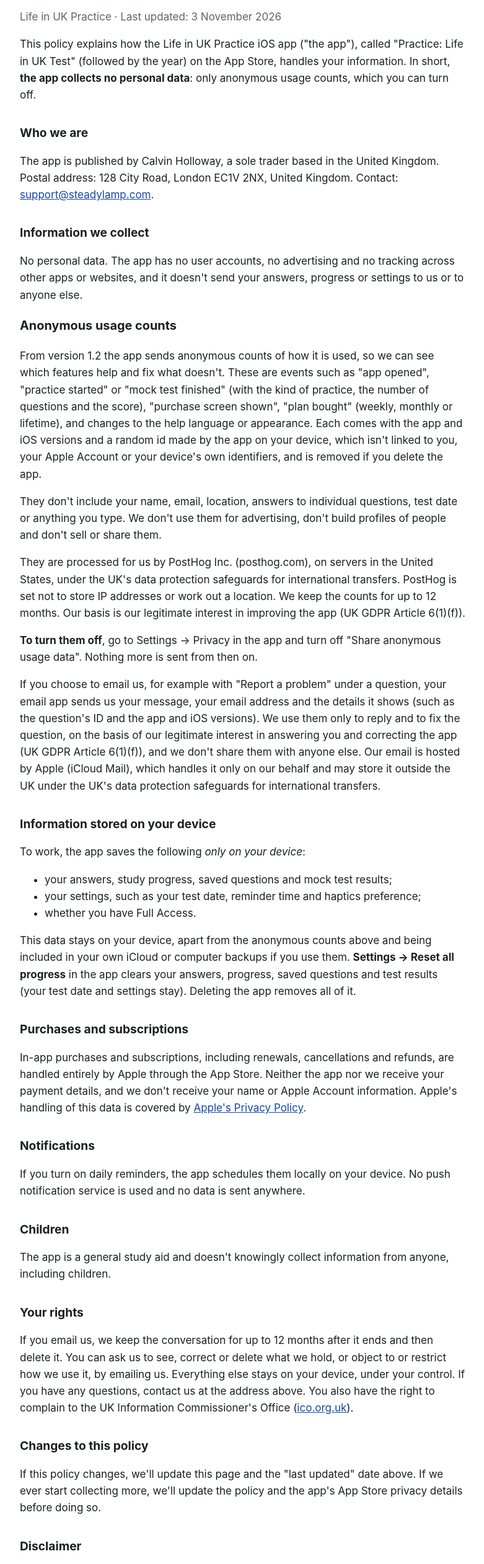
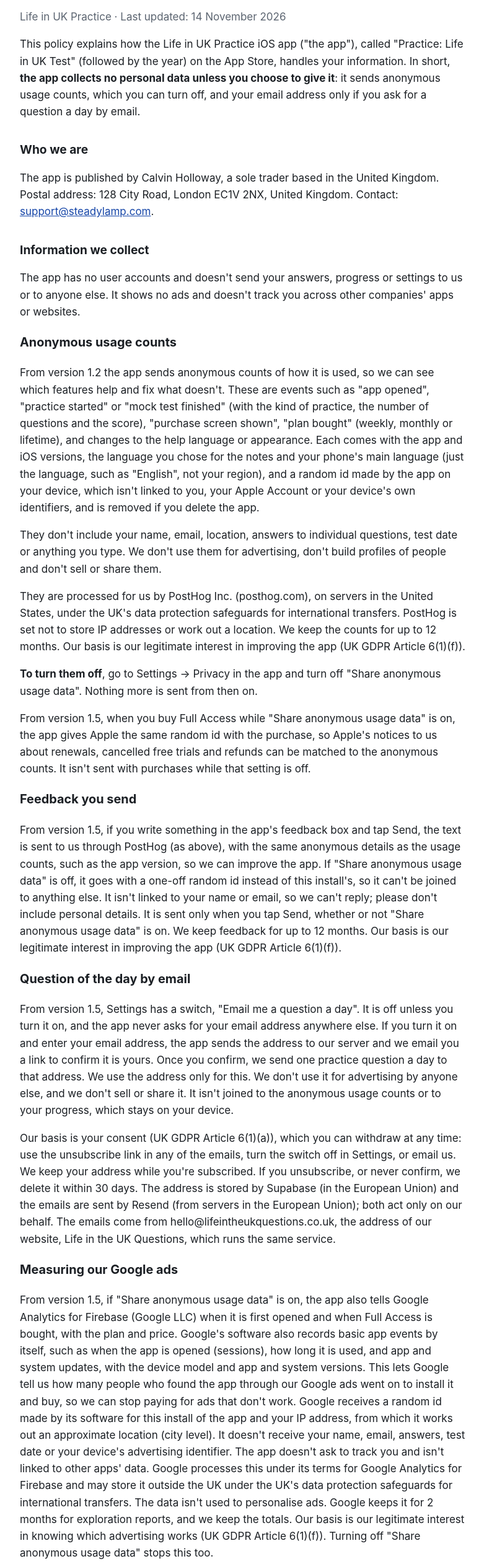
Before and after one commit to calvin22580/britready, a plain HTML site: page privacy-policy.html in a window 1280 px wide. Shown: the part 94-2617 px from the top of the page at 62% size, without its empty margins (248-1029 px from the left). Drawn offline with Linux system fonts and the light colour scheme.

Commit message:
Privacy policy for 1.5: language details, feedback, purchase id, question-a-day email, Google ads measurement
From life-in-uk-ios/AppStore/privacy-policy.html (claude/ios-1.5 dc4d6f7).

Co-Authored-By: Claude Opus 5.5 <noreply@anthropic.com>

```diff
--- a/privacy-policy.html
+++ b/privacy-policy.html
@@ -18,20 +18,28 @@
 <body>
 <main>
   <h1>Privacy Policy</h1>
-  <p class="muted">Life in UK Practice · Last updated: 3 November 2026</p>
+  <p class="muted">Life in UK Practice · Last updated: 14 November 2026</p>
 
-  <p>This policy explains how the Life in UK Practice iOS app ("the app"), called "Practice: Life in UK Test" (followed by the year) on the App Store, handles your information. In short, <strong>the app collects no personal data</strong>: only anonymous usage counts, which you can turn off.</p>
+  <p>This policy explains how the Life in UK Practice iOS app ("the app"), called "Practice: Life in UK Test" (followed by the year) on the App Store, handles your information. In short, <strong>the app collects no personal data unless you choose to give it</strong>: it sends anonymous usage counts, which you can turn off, and your email address only if you ask for a question a day by email.</p>
 
   <h2>Who we are</h2>
   <p>The app is published by Calvin Holloway, a sole trader based in the United Kingdom. Postal address: 128 City Road, London EC1V 2NX, United Kingdom. Contact: <a href="mailto:support@steadylamp.com">support@steadylamp.com</a>.</p>
 
   <h2>Information we collect</h2>
-  <p>No personal data. The app has no user accounts, no advertising and no tracking across other apps or websites, and it doesn't send your answers, progress or settings to us or to anyone else.</p>
+  <p>The app has no user accounts and doesn't send your answers, progress or settings to us or to anyone else. It shows no ads and doesn't track you across other companies' apps or websites.</p>
   <h3>Anonymous usage counts</h3>
-  <p>From version 1.2 the app sends anonymous counts of how it is used, so we can see which features help and fix what doesn't. These are events such as "app opened", "practice started" or "mock test finished" (with the kind of practice, the number of questions and the score), "purchase screen shown", "plan bought" (weekly, monthly or lifetime), and changes to the help language or appearance. Each comes with the app and iOS versions and a random id made by the app on your device, which isn't linked to you, your Apple Account or your device's own identifiers, and is removed if you delete the app.</p>
+  <p>From version 1.2 the app sends anonymous counts of how it is used, so we can see which features help and fix what doesn't. These are events such as "app opened", "practice started" or "mock test finished" (with the kind of practice, the number of questions and the score), "purchase screen shown", "plan bought" (weekly, monthly or lifetime), and changes to the help language or appearance. Each comes with the app and iOS versions, the language you chose for the notes and your phone's main language (just the language, such as "English", not your region), and a random id made by the app on your device, which isn't linked to you, your Apple Account or your device's own identifiers, and is removed if you delete the app.</p>
   <p>They don't include your name, email, location, answers to individual questions, test date or anything you type. We don't use them for advertising, don't build profiles of people and don't sell or share them.</p>
   <p>They are processed for us by PostHog Inc. (posthog.com), on servers in the United States, under the UK's data protection safeguards for international transfers. PostHog is set not to store IP addresses or work out a location. We keep the counts for up to 12 months. Our basis is our legitimate interest in improving the app (UK GDPR Article 6(1)(f)).</p>
   <p><strong>To turn them off</strong>, go to Settings → Privacy in the app and turn off "Share anonymous usage data". Nothing more is sent from then on.</p>
+  <p>From version 1.5, when you buy Full Access while "Share anonymous usage data" is on, the app gives Apple the same random id with the purchase, so Apple's notices to us about renewals, cancelled free trials and refunds can be matched to the anonymous counts. It isn't sent with purchases while that setting is off.</p>
+  <h3>Feedback you send</h3>
+  <p>From version 1.5, if you write something in the app's feedback box and tap Send, the text is sent to us through PostHog (as above), with the same anonymous details as the usage counts, such as the app version, so we can improve the app. If "Share anonymous usage data" is off, it goes with a one-off random id instead of this install's, so it can't be joined to anything else. It isn't linked to your name or email, so we can't reply; please don't include personal details. It is sent only when you tap Send, whether or not "Share anonymous usage data" is on. We keep feedback for up to 12 months. Our basis is our legitimate interest in improving the app (UK GDPR Article 6(1)(f)).</p>
+  <h3>Question of the day by email</h3>
+  <p>From version 1.5, Settings has a switch, "Email me a question a day". It is off unless you turn it on, and the app never asks for your email address anywhere else. If you turn it on and enter your email address, the app sends the address to our server and we email you a link to confirm it is yours. Once you confirm, we send one practice question a day to that address. We use the address only for this. We don't use it for advertising by anyone else, and we don't sell or share it. It isn't joined to the anonymous usage counts or to your progress, which stays on your device.</p>
+  <p>Our basis is your consent (UK GDPR Article 6(1)(a)), which you can withdraw at any time: use the unsubscribe link in any of the emails, turn the switch off in Settings, or email us. We keep your address while you're subscribed. If you unsubscribe, or never confirm, we delete it within 30 days. The address is stored by Supabase (in the European Union) and the emails are sent by Resend (from servers in the European Union); both act only on our behalf. The emails come from hello@lifeintheukquestions.co.uk, the address of our website, Life in the UK Questions, which runs the same service.</p>
+  <h3>Measuring our Google ads</h3>
+  <p>From version 1.5, if "Share anonymous usage data" is on, the app also tells Google Analytics for Firebase (Google LLC) when it is first opened and when Full Access is bought, with the plan and price. Google's software also records basic app events by itself, such as when the app is opened (sessions), how long it is used, and app and system updates, with the device model and app and system versions. This lets Google tell us how many people who found the app through our Google ads went on to install it and buy, so we can stop paying for ads that don't work. Google receives a random id made by its software for this install of the app and your IP address, from which it works out an approximate location (city level). It doesn't receive your name, email, answers, test date or your device's advertising identifier. The app doesn't ask to track you and isn't linked to other apps' data. Google processes this under its terms for Google Analytics for Firebase and may store it outside the UK under the UK's data protection safeguards for international transfers. The data isn't used to personalise ads. Google keeps it for 2 months for exploration reports, and we keep the totals. Our basis is our legitimate interest in knowing which advertising works (UK GDPR Article 6(1)(f)). Turning off "Share anonymous usage data" stops this too.</p>
   <p>If you choose to email us, for example with "Report a problem" under a question, your email app sends us your message, your email address and the details it shows (such as the question's ID and the app and iOS versions). We use them only to reply and to fix the question, on the basis of our legitimate interest in answering you and correcting the app (UK GDPR Article 6(1)(f)), and we don't share them with anyone else. Our email is hosted by Apple (iCloud Mail), which handles it only on our behalf and may store it outside the UK under the UK's data protection safeguards for international transfers.</p>
 
   <h2>Information stored on your device</h2>
```
